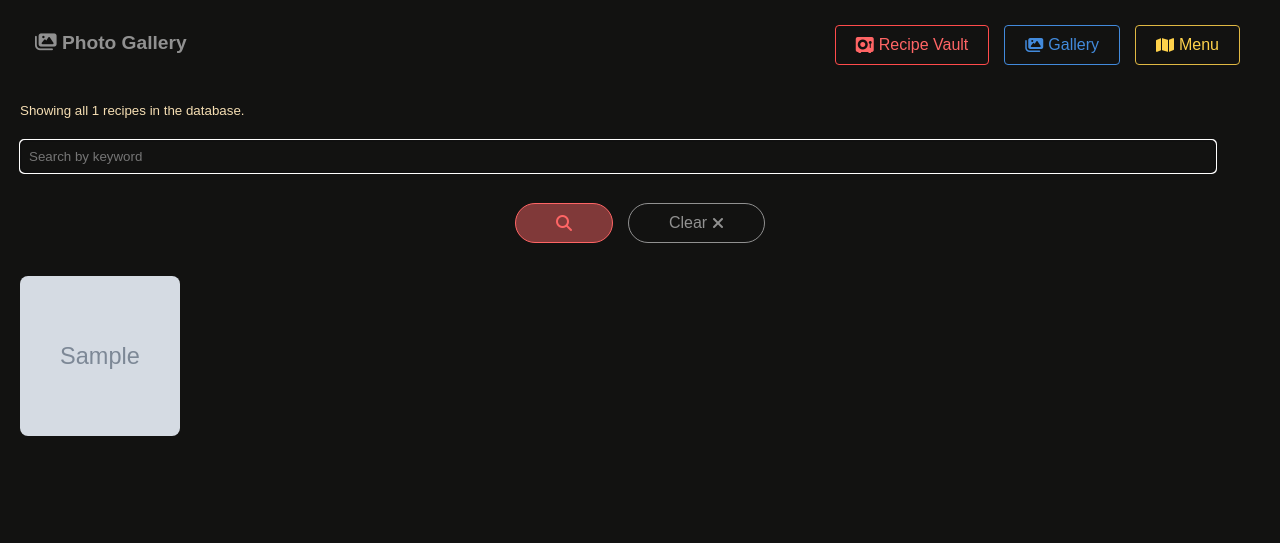
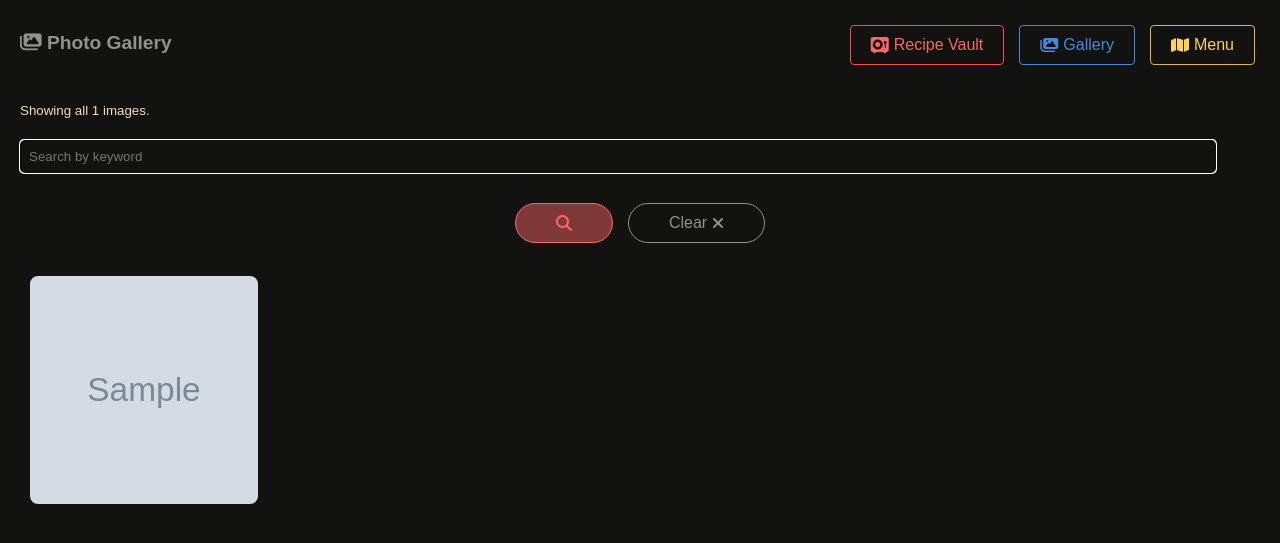
Before and after one commit to rb-thompson/chefs-advantage, a Flask app: page /photo_gallery in a window 1280 px wide. Shown: the top 543 px of the page. Run offline with Flask 3, Linux system fonts and the light colour scheme; tables that the repository leaves empty hold one stand-in row (Sample ...); some web fonts are replaced.

Commit message:
gallery touchup, lazy loading images

```diff
--- a/app.py
+++ b/app.py
@@ -354,33 +354,58 @@ def generate_pdf(recipe_id):
         return send_file(pdf_output, as_attachment=True)
     return "Recipe not found", 404
 
-# Photo gallery
 @app.route('/photo_gallery')
 def photo_gallery():
-
     conn = get_db_connection()
     c = conn.cursor()
 
-    # Get total recipe count
-    c.execute('SELECT COUNT(*) FROM recipes')
-    total_recipes = c.fetchone()[0]
+    # If there's a keyword search
+    keyword = request.args.get('keyword')
+    images = []
 
-    # Get all recipes
-    c.execute('SELECT * FROM recipes')
-    recipes = c.fetchall()
+    if keyword:
+        # Search both title and ingredients for the keyword
+        query = '''
+            SELECT id, title, ingredients
+            FROM recipes
+            WHERE title LIKE ? OR ingredients LIKE ?
+        '''
+        params = [f'%{keyword}%', f'%{keyword}%']
+        c.execute(query, params)
+        recipes = c.fetchall()
 
-        # Get all recipe images
-    c.execute('SELECT * FROM recipe_images')
-    images = c.fetchall()
+        if recipes:
+            recipe_ids = [recipe['id'] for recipe in recipes]
+            placeholders = ','.join('?' for _ in recipe_ids)
+            image_query = f'''
+                SELECT ri.image_path, r.id as recipe_id, r.title, r.ingredients
+                FROM recipe_images ri
+                JOIN recipes r ON ri.recipe_id = r.id
+                WHERE ri.recipe_id IN ({placeholders})
+            '''
+            c.execute(image_query, recipe_ids)
+            images = c.fetchall()
+
+        results = f"Showing {len(images)} images matching '{keyword}'."
+        if not images:
+            results = "No photos found for this keyword. Why not add your first one?"
+    else:
+        # Get all images with recipe information
+        c.execute('''
+            SELECT ri.image_path, r.id as recipe_id, r.title, r.ingredients
+            FROM recipe_images ri
+            JOIN recipes r ON ri.recipe_id = r.id
+        ''')
+        images = c.fetchall()
+        results = f"Showing all {len(images)} images."
+
     conn.close()
 
-    results = f"Showing all {len(recipes)} recipes in the database."
-
-    if not recipes:
-        message = "You don't have any recipes yet. Why not add your first one?"
-        return render_template('gallery.html', recipes=recipes, message=message, total_recipes=total_recipes)
-
-    return render_template('gallery.html', recipes=recipes, total_recipes=total_recipes, results=results, images=images)
+    return render_template(
+        'gallery.html',
+        images=images,
+        results=results
+    )
 
 # Interactive Menu
 
--- a/static/styles.css
+++ b/static/styles.css
@@ -174,7 +174,7 @@ button {
 
 .header-section {
     background-color: transparent;
-    padding: 15px;
+    padding: 15px 0px;
     border-radius: 5px;
     margin-bottom: 10px;
     display: flex;
@@ -562,6 +562,51 @@ button {
     border-radius: 8px;
 }
 
+/* Recipe Gallery */
+.gallery-collection {
+    display: grid;
+    grid-template-columns: repeat(auto-fill, minmax(200px, 1fr));
+    gap: 20px;
+    padding: 10px;
+}
+
+.gallery-item {
+    position: relative;
+    overflow: hidden;
+    aspect-ratio: 1;
+    border-radius: 8px;
+}
+
+.title-overlay {
+    position: absolute;
+    bottom: 0;
+    left: 0;
+    right: 0;
+    background: rgba(0, 0, 0, 0.6);
+    color: white;
+    padding: 5px;
+    font-size: 14px;
+    text-align: center;
+    opacity: 0;
+    transition: opacity 0.3s ease;
+}
+
+.gallery-item img {
+    width: 100%;
+    height: 100%;
+    object-fit: cover;
+    display: block;
+    transition: opacity 0.3s ease;
+}
+
+.gallery-item:hover .title-overlay {
+    opacity: 1;
+}
+
+.gallery-item:hover img {
+    opacity: 0.7;
+}
+
 /* Lightbox */
 .lightbox {
     position: fixed;
--- a/templates/gallery.html
+++ b/templates/gallery.html
@@ -9,7 +9,7 @@
                 <h1><i class="fa-solid fa-images"></i> Photo Gallery</h1>
                 <div class="actions">
                     <a href="{{ url_for('index') }}" class="add-button"><i class="fa-solid fa-vault"></i> <span>Recipe Vault</span></a>
-                    <a href="{{ url_for('photo_gallery') }}" class="gallery-button"><i class="fa-solid fa-images"></i> <span>Gallery</span></a>
+                    <a href="#" class="gallery-button"><i class="fa-solid fa-images"></i> <span>Gallery</span></a>
                     <a href="#" class="menu-button"><i class="fa-solid fa-map"></i> <span>Menu</span></a>
                 </div>
 
@@ -27,30 +29,34 @@
                     </div>
                     <div class="actions">
                         <button type="submit" class="search-button"><i class="fa-solid fa-magnifying-glass"></i></button>
-                                <button type="button" class="neutral-button" id="clear-filters" onclick="clearSearch()">Clear <i class="fa-solid fa-xmark"></i></button>
+                        <button type="button" class="neutral-button" id="clear-filters" onclick="window.location = '/photo_gallery#';">Clear <i class="fa-solid fa-xmark"></i></button>
                     </div>
                 </div>
             </form>
             <br>
         </section>
 
-        <!-- Photo Gallery -->
+        <!-- Gallery -->
         <section>
-
             {% if images %}
-                    <div class="photo-gallery">
+                <section class="gallery-collection">
                     {% for image in images %}
-                            <div class="photo-item">
-                                <img src="{{ url_for('static', filename=image['image_path'].replace('static/', '')) }}" alt="Recipe Image">
+                        <div class="gallery-item">
+                            <img src="{{ image['image_path'] }}"
+                                 alt="{{ image['title'] }}"
+                                 data-title="{{ image['title'] }}"
+                                 tabindex="0"
+                                 role="button"
+                                 aria-label="View {{ image['title'] }} image"
+                                 loading="lazy">
                         </div>
                     {% endfor %}
-                    </div>
-
+                </section>
             {% else %}
                 <p>No images to show.</p>
             {% endif %}
         </section>
 
+
     </div>
-
 {% endblock %}
```
Also changed, not shown: other parts of templates/gallery.html (+3 -1 lines), static/scripts.js (+12 -2 lines), README.md. Lines whose indentation alone changed are shown as unchanged.
